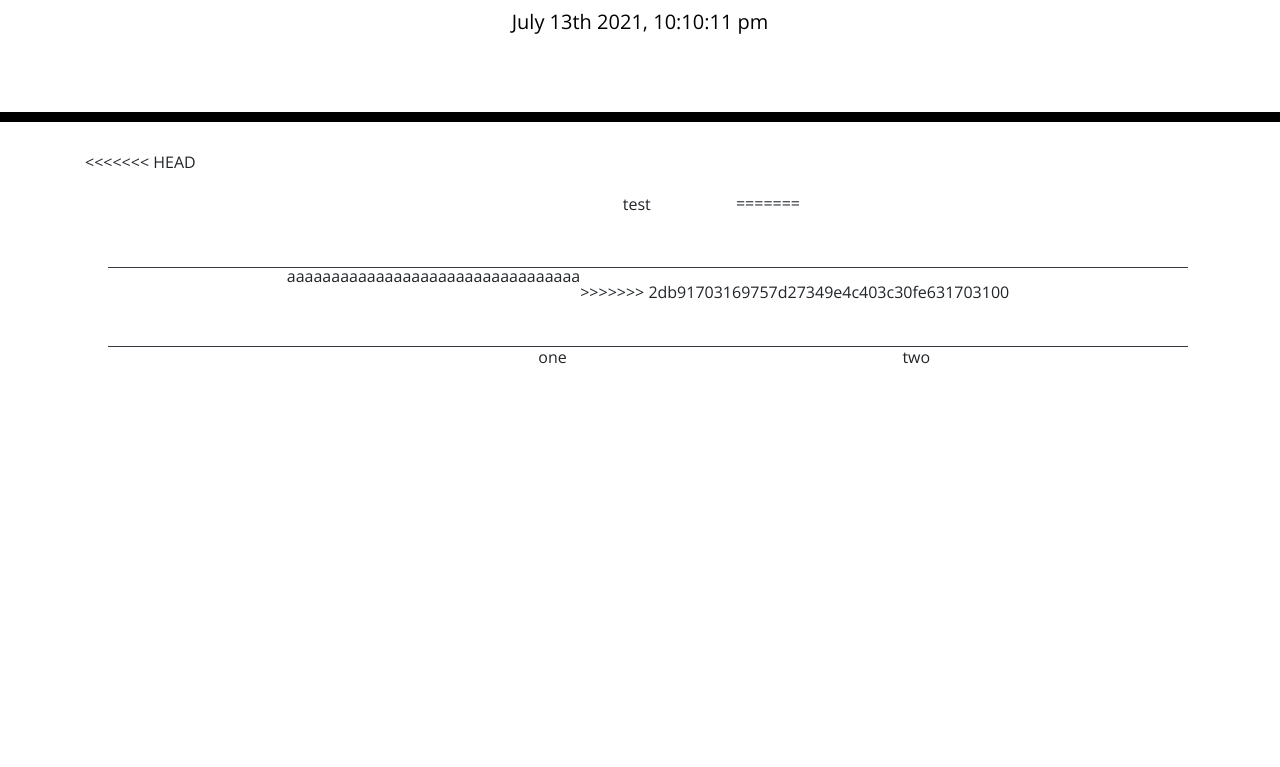
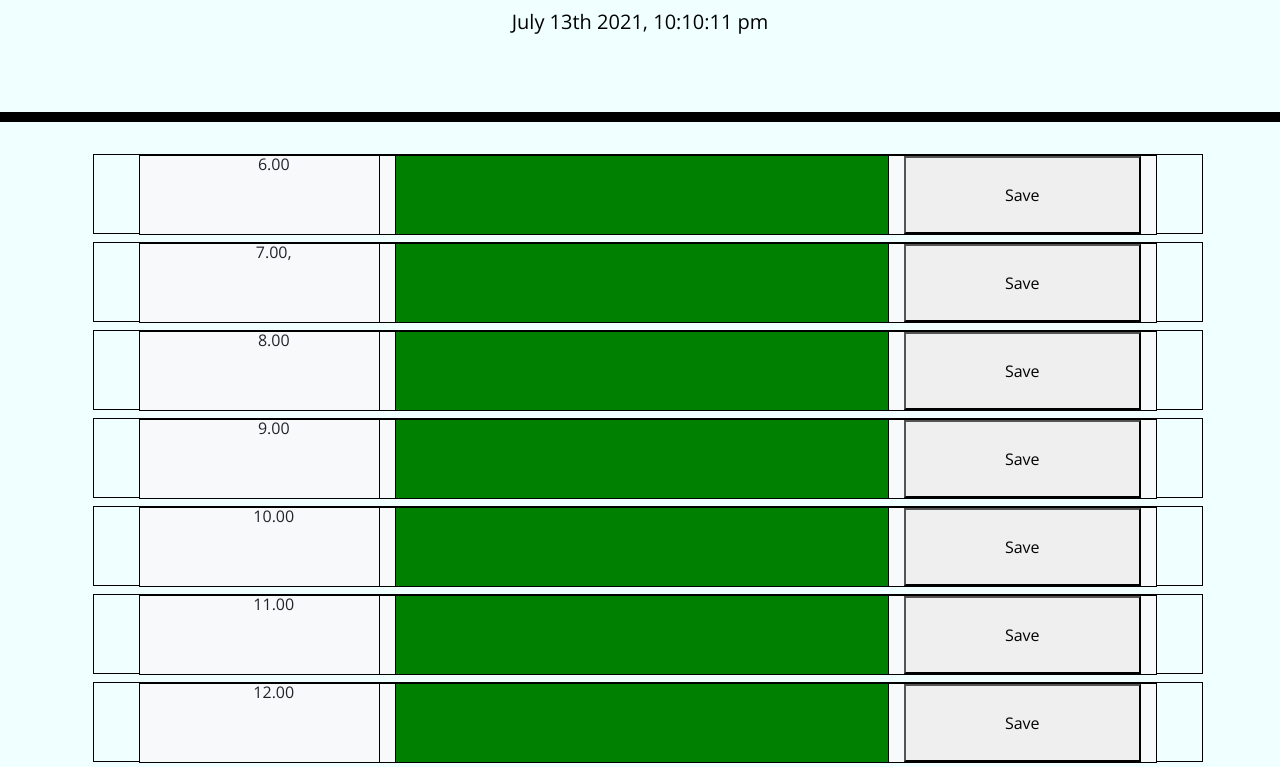
Before and after one commit to isack-ramirez/dayPlanner, a website: page index.html in a window 1280 px wide. Shown: the part 182-949 px from the top of the page. Before the commit the page ends 800 px from the top, so only its background shows below. Drawn offline with nearby package versions, Linux system fonts and the light colour scheme.

Commit message:
added text boxes, time slots, and bgan work on color coding

```diff
--- a/index.html
+++ b/index.html
@@ -28,29 +28,12 @@
       <p class="lead">A simple calendar app for scheduling your work day</p>
       <p id="currentDay" class="lead"></p>
     </header>
-    <div class="container">
+    <section class="container">
       <!-- Timeblocks go here -->
-<<<<<<< HEAD
 
-      <div class="row col-12 d-flex justify-content-center m-2">
-        <div class="row col-md-3 d-flex justify-content-center ">
-          test
-        </div>
-=======
-      <div class="row col-12 d-flex justify-content-center m-2 border-dark border-bottom" id="plannerContent">
-        <p>aaaaaaaaaaaaaaaaaaaaaaaaaaaaaaaaa</p>
->>>>>>> 2db91703169757d27349e4c403c30fe631703100
 
-        <div class="row col-md-6 d-flex justify-content-center">
-          one
-        </div>
 
-        <div class="row col-md-3 d-flex justify-content-center ">
-          two
-        </div>
-      </div>
-
-    </div>
+    </section>
 
 
     <script src="https://cdnjs.cloudflare.com/ajax/libs/jquery/3.2.1/jquery.min.js"></script>
--- a/script.js
+++ b/script.js
@@ -1,10 +1,58 @@
-var test = moment().format('MMMM Do YYYY, h:mm:ss a');
-$('#currentDay').append(test);
+var time = moment().format('MMMM Do YYYY, h:mm:ss a');
 
-const workDayTimes = ["6.00","7.00,"
-,'8.00','9.00','10.00','11.00','12.00'
-,'1.00','2.00','3.00','4.00','5.00','6.00'];
+$('#currentDay').append(time);
 
-for(i=0;i > workDayTimes.length;i++){
-    $('#plannerContent').append(workDayTimes[i]);
+const workDayTimes = ["6.00", "7.00,"
+    , '8.00', '9.00', '10.00', '11.00', '12.00'
+    , '1.00', '2.00', '3.00', '4.00', '5.00', ];
+
+for (i = 0; i < workDayTimes.length; i++) {
+    addDiv();
+    $('.container').children().eq(i).append('<div class="row col-md-3 d-flex justify-content-center bg-light ">')
+    $('.container').children().eq(i).children().eq(0).append(workDayTimes[i])
+    $('.container').children().eq(i).append('<div class="row col-md-6 d-flex justify-content-center bg-light">')
+    $('.container').children().eq(i).children().eq(1).append('<textarea></textarea>')
+    $('.container').children().eq(i).append('<div class="row col-md-3 d-flex justify-content-center bg-light">')
+    $('.container').children().eq(i).children().eq(2).append('<button>Save</button>')
+
 };
+
+
+function addDiv() {
+    $('.container').append('<div class="row col-12 d-flex justify-content-center m-2"></div>');
+}
+
+console.log($('.container').children().eq(1).children().eq(0))
+
+
+function colorCode(){
+
+    for(i=0;i<workDayTimes.length;i++){
+
+        var thisHour = moment().format('h');
+        console.log(thisHour);
+        console.log(thisHour==workDayTimes[i]);
+        if(thisHour > workDayTimes[i]){
+            $('.container').children().eq(i).children().eq(1).children().css('background-color','grey')
+
+        }
+
+        else if(thisHour == workDayTimes[i]){
+            $('.container').children().eq(i).children().eq(1).children().css('background-color','red')
+
+        }
+
+        else if(thisHour < workDayTimes[i]){
+            $('.container').children().eq(i).children().eq(1).children().css('background-color','green')
+
+        }
+
+
+
+
+    }
+
+
+}
+
+colorCode();
--- a/style.css
+++ b/style.css
@@ -69,3 +69,21 @@ textarea {
   font-size: 20px;
   transition: all 0.3s ease-in-out;
 }
+
+.container div{
+  border: 1px;
+  border-color: #000000;
+  border-style: solid;
+}
+
+textarea{
+  width: 100%;
+}
+
+button{
+  width: 100%;
+}
+
+body{
+  background-color: azure;
+}
```
